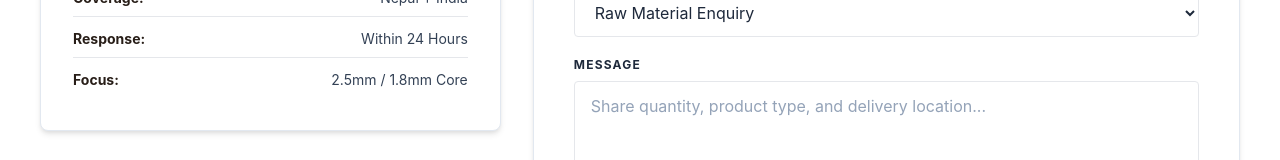
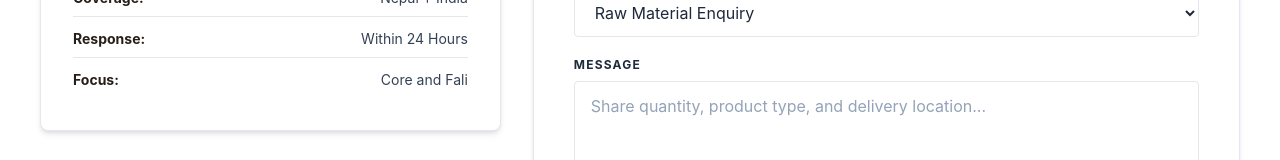
Before and after one commit to nitesh7079/Om-Laminates-Pvt.-Ltd-Frontend, a React (Vite) app: page /contact in a window 1280 px wide. Shown: the part 788-948 px from the top of the page. Built offline with nearby package versions, Linux system fonts and the light colour scheme; no server answers; what nepali-date-converter would draw is missing.

Commit message:
Update focus text to Core and Fali in Contact Page

```diff
--- a/src/pages/ContactPage.jsx
+++ b/src/pages/ContactPage.jsx
@@ -94,7 +94,7 @@ function ContactPage() {
                   <span className="font-bold text-navy">Response:</span> <span>Within 24 Hours</span>
                 </li>
                 <li className="flex justify-between pb-2">
-                  <span className="font-bold text-navy">Focus:</span> <span>2.5mm / 1.8mm Core</span>
+                  <span className="font-bold text-navy">Focus:</span> <span>Core and Fali</span>
                 </li>
               </ul>
             </div>
```
